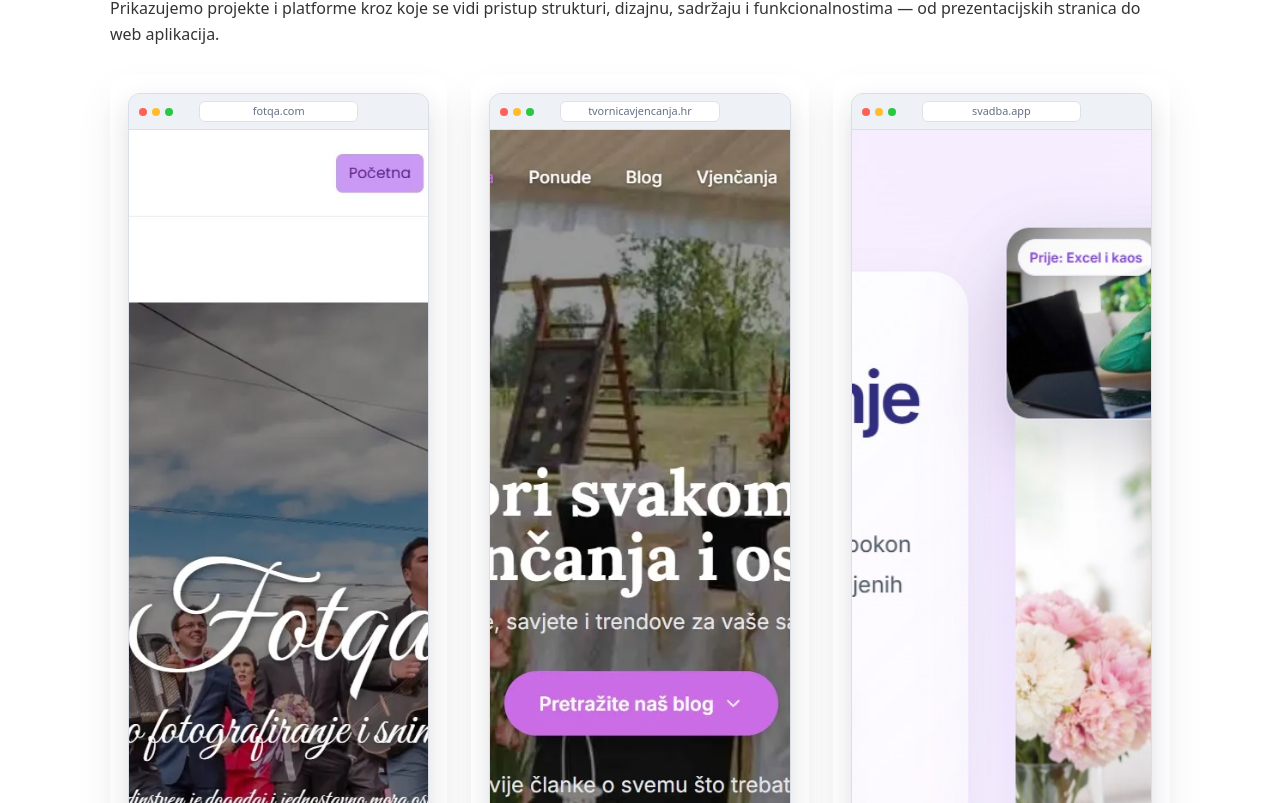
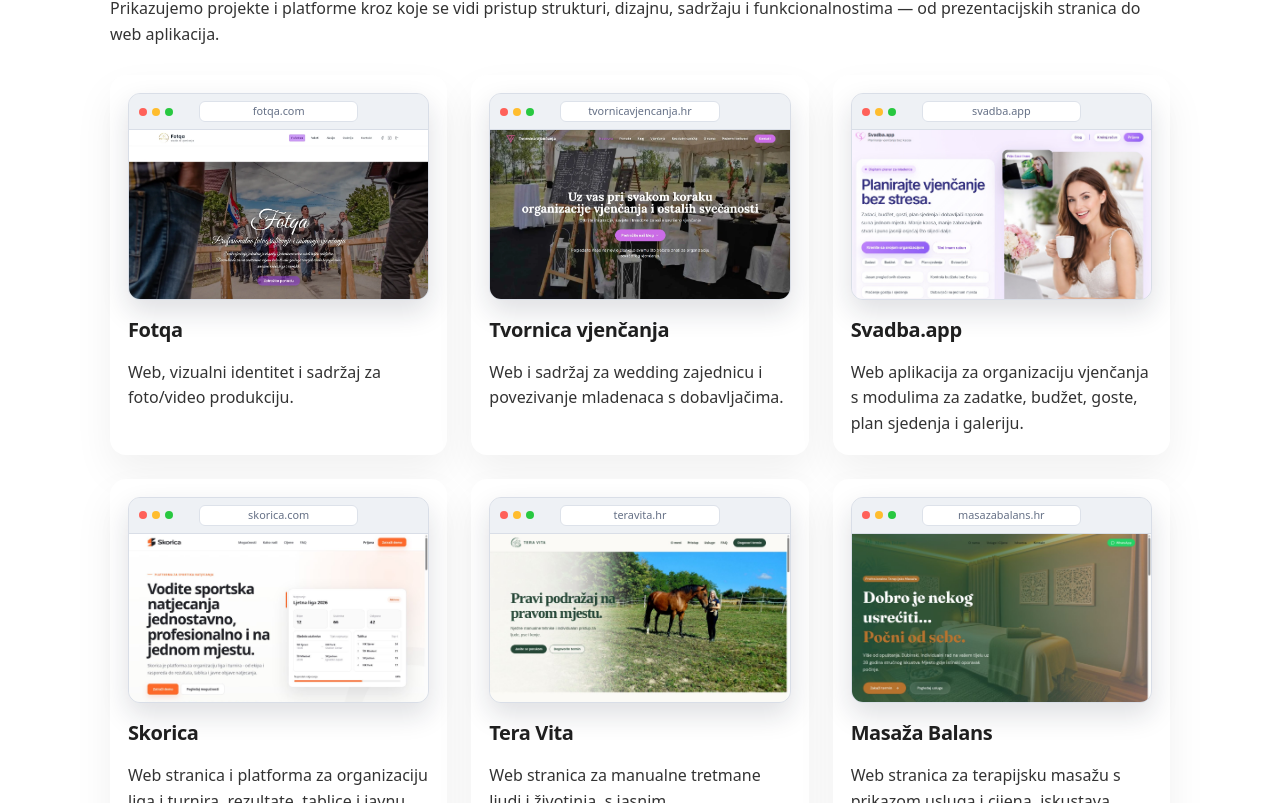
Before and after one commit to Ren0g/promar, a Next.js app: page / in a window 1280 px wide. Shown: the part 3337-4140 px from the top of the page. Built offline with nearby package versions, Linux system fonts and the light colour scheme.

Commit message:
Ukloni neželjeno zumiranje mockupa

```diff
--- a/components/ReferenceMockup.jsx
+++ b/components/ReferenceMockup.jsx
@@ -11,15 +11,16 @@ export default function ReferenceMockup({ src, alt, url }) {
         </span>
         <span className="reference-browser-address">{url}</span>
       </div>
+      <div className="reference-browser-screen">
         <Image
           src={src}
           alt={alt}
           className="reference-image"
-        width={1348}
-        height={926}
+          fill
           sizes="(max-width: 768px) 100vw, (max-width: 992px) 50vw, 33vw"
           unoptimized
         />
       </div>
+    </div>
   );
 }
```
Lines whose indentation alone changed are shown as unchanged.
